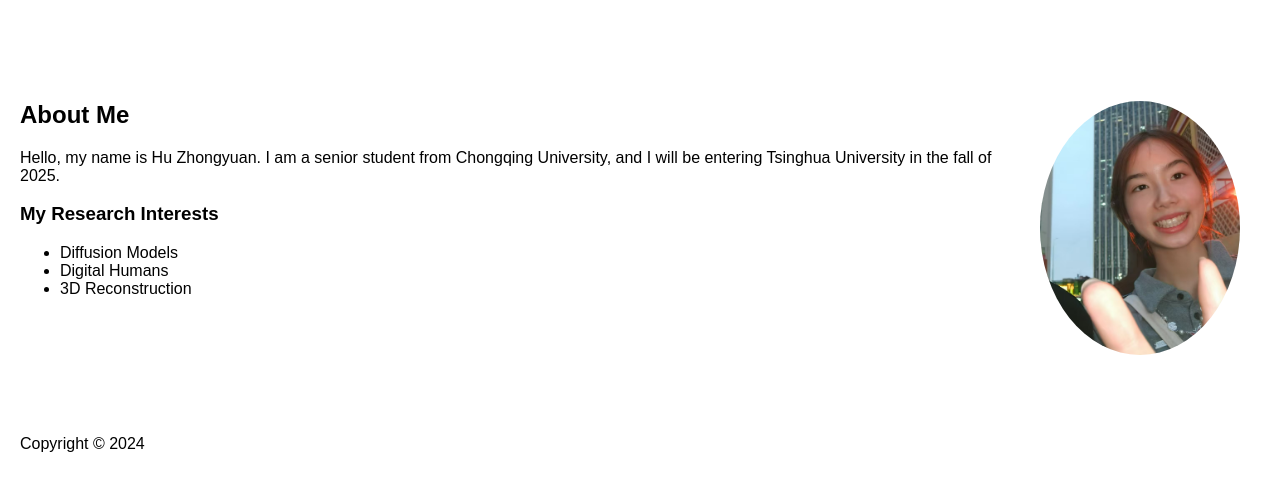
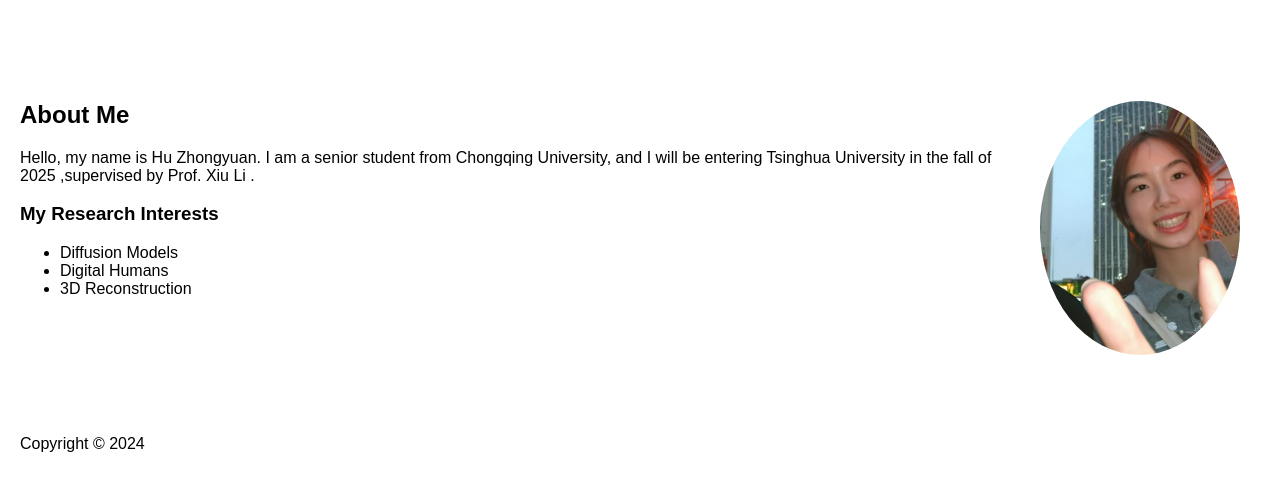
Before and after one commit to hflexx/hflexx.github.io, a plain HTML site: page index.html in a window 1280 px wide. Shown: the part 99-590 px from the top of the page. Drawn offline with Linux system fonts and the light colour scheme.

Commit message:
Update index.html

```diff
--- a/index.html
+++ b/index.html
@@ -42,7 +42,7 @@
     <main>
         <section>
             <h2>About Me</h2>
-            <p>Hello, my name is Hu Zhongyuan. I am a senior student from Chongqing University, and I will be entering Tsinghua University in the fall of 2025.</p>
+            <p>Hello, my name is Hu Zhongyuan. I am a senior student from Chongqing University, and I will be entering Tsinghua University in the fall of 2025 ,supervised by Prof. Xiu Li .</p>
             <h3>My Research Interests</h3>
             <ul>
                 <li>Diffusion Models</li>
```
